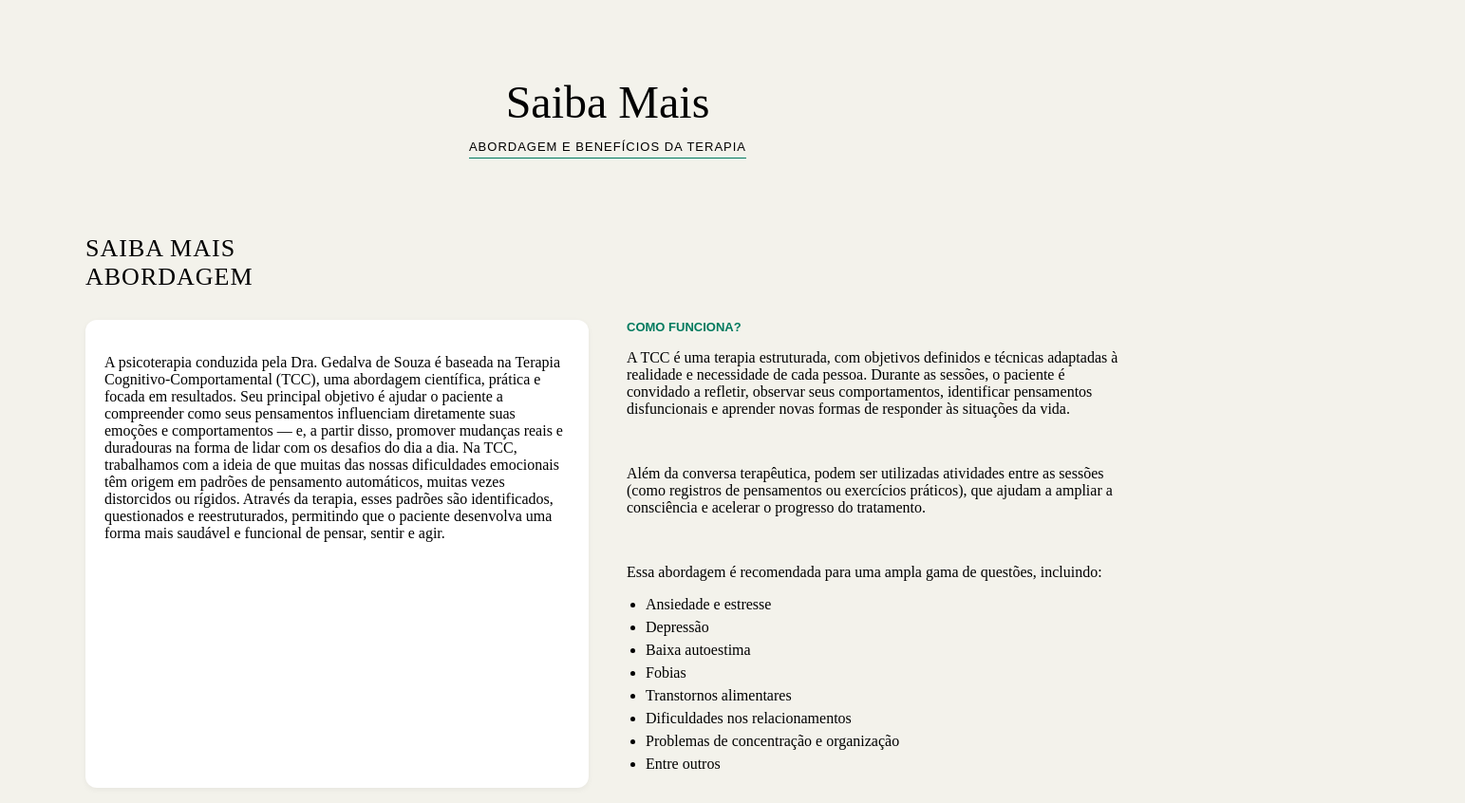
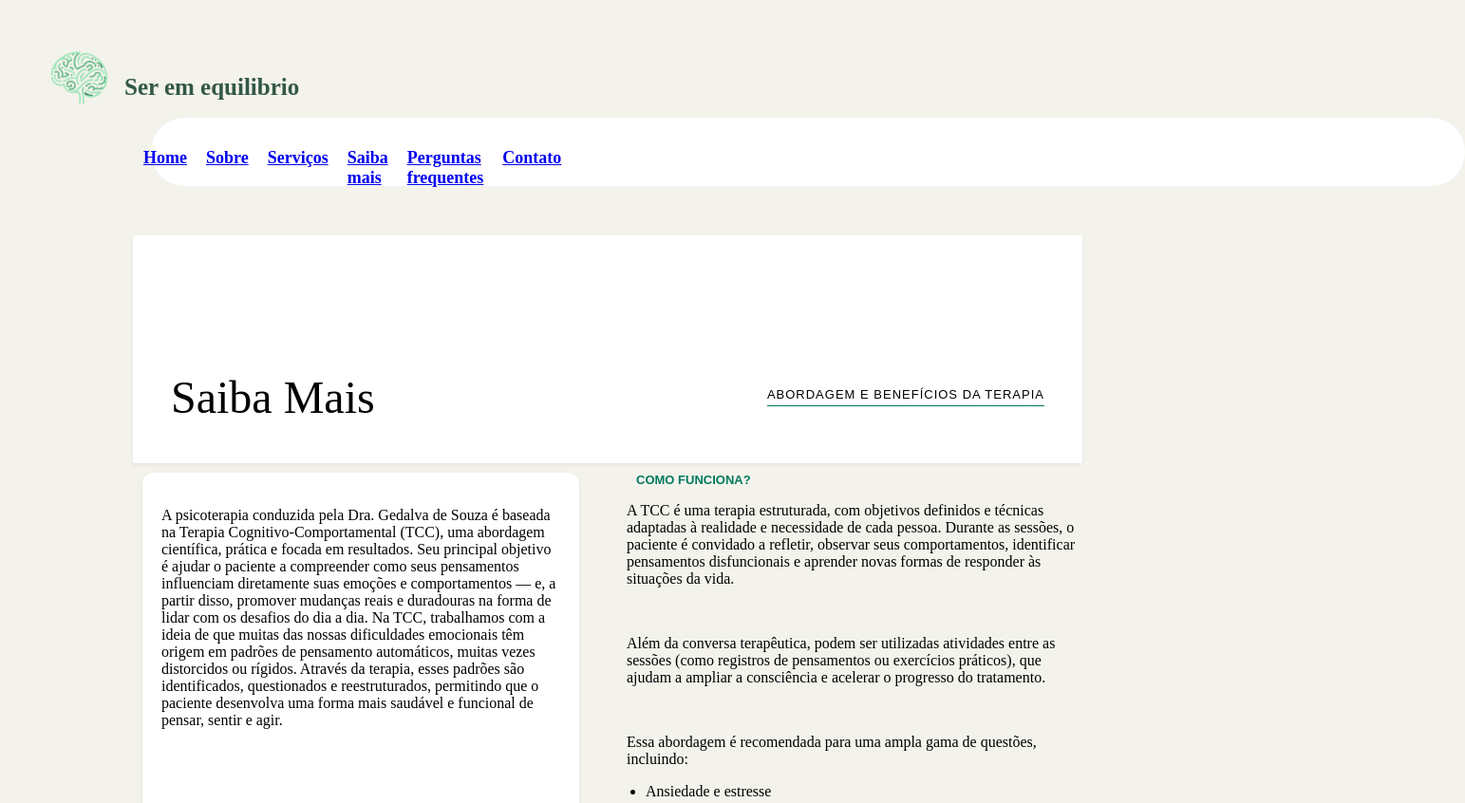
Before and after one commit to Ellen2901/Cp2-front1, a plain HTML site: page know.html in a window 1280 px wide. Shown: the top 846 px of the page at 95% size, 1543 px wide, since content can reach past the window. Drawn offline with Linux system fonts and the light colour scheme.

Commit message:
Commit Final

```diff
--- a/know.html
+++ b/know.html
@@ -24,16 +24,28 @@
     }
 
     .container {
-      max-width: 1100px;
+      width: 1000px;
       margin: 0 auto;
       padding: 40px 20px;
     }
 
     /* Cabeçalho */
-    header {
+    .titulo {
       text-align: center;
-      margin-bottom: 80px;
+      margin-bottom: 100px;
+      margin-top: 200px;
     }
+
+    .header {
+    display: flex;
+    margin-top: 200px;
+    height: 200px;
+    justify-content: space-between;
+    align-items: center;
+    padding: 20px 40px;
+    background-color: #ffffff;
+    box-shadow: 0 2px 4px rgba(0,0,0,0.05);
+  }
 
     header h1 {
       font-size: 48px;
@@ -76,6 +88,7 @@
     /* box com texto e sombra */
     .box-light, .box-dark {
       background-color: #FFFFFF;
+      margin: 10px;
       border-radius: 12px;
       padding: 20px;
       box-shadow: 0 2px 6px rgba(0,0,0,0.05);
@@ -97,6 +110,7 @@
     }
 
     .highlight {
+      margin: 10px;
       font-weight: bold;
       color: #007A5E;
       text-transform: uppercase;
@@ -120,14 +134,32 @@
 
   <div class="container">
     <!-- topo da página com título e os textos -->
-    <header>
-      <h1>Saiba Mais</h1>
-      <div class="sub">ABORDAGEM E BENEFÍCIOS DA TERAPIA</div>
+    <header class="header">
+      <img src="assents/imagens/logo.PNG"
+            style="width: 88px; height: 88px; left: 39px; top: 38px; position: absolute;"> <!-- Logo da empresa -->
+        <h1
+            style="width: 231px; height: 42px; left: 131px; top: 61px; position: absolute; color: #325746; font-size: 25px; font-family: Trirong; font-weight: 700; word-wrap: break-word">
+            Ser em equilibrio <!-- Nome da empresa -->
+            <div
+                style="width: 1384px; height: 72px; left: 28px; top: 46px; position: absolute; background: white; border-radius: 100px">
+            </div> <!-- Barra de navegação -->
+            <nav>
+                <ul
+                    style="list-style-type:  none; color: black; font-size: 18px; display: flex; gap: 20px; margin-top: 50px;position: relative; ">
+                    <li><a href="./index.html" target="_blank">Home</a></li>
+                    <li><a href="./about.html" target="_blank">Sobre</a></li>
+                    <li><a href="./servicos.html">Serviços</a></li>
+                    <li><a href="./know.html">Saiba mais</a></li>
+                    <li><a href="./questions.html">Perguntas frequentes</a></li>
+                    <li><a href="./contact.html">Contato</a></li>
+                </ul>
+            </nav>
+      <h1 class="titulo" style="text-align: justify">Saiba Mais</h1>
+      <div class="sub titulo">ABORDAGEM E BENEFÍCIOS DA TERAPIA</div>
     </header>
 
     <!-- Abordagem -->
     <section>
-      <div class="section-title">Saiba Mais<br>Abordagem</div>
       <div class="grid-2">
         <div class="box-light">
           <p>
```
Also changed, not shown: contact.html (+34 -1 lines), questions.html (+82 -22 lines).
